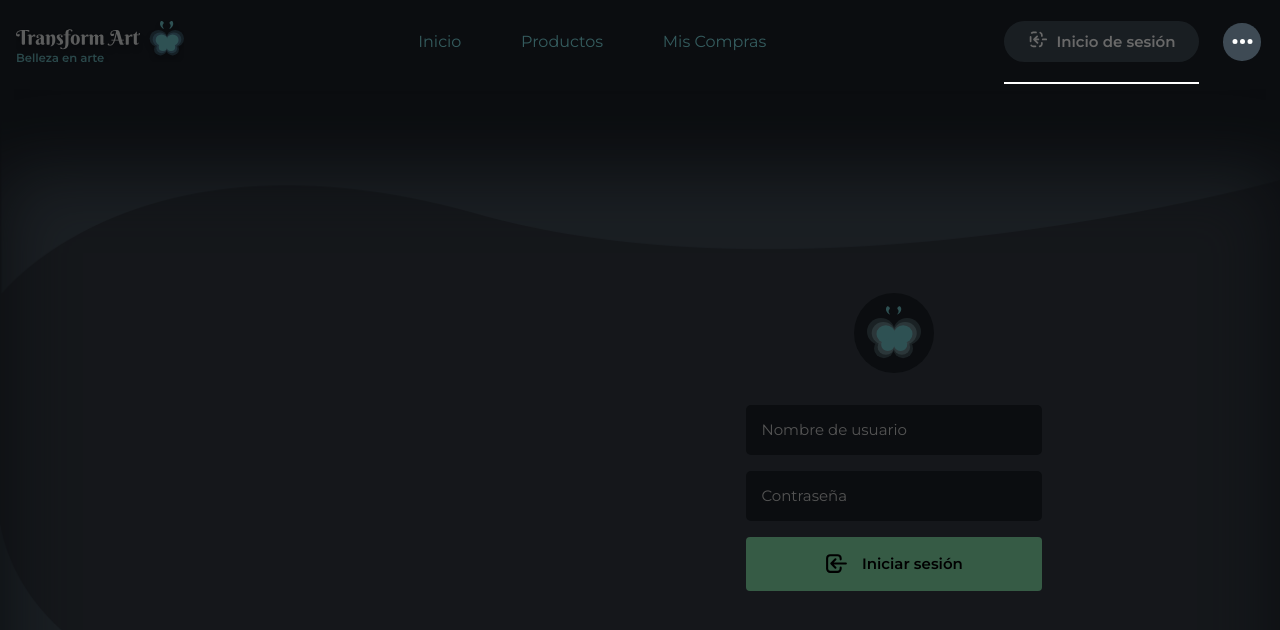
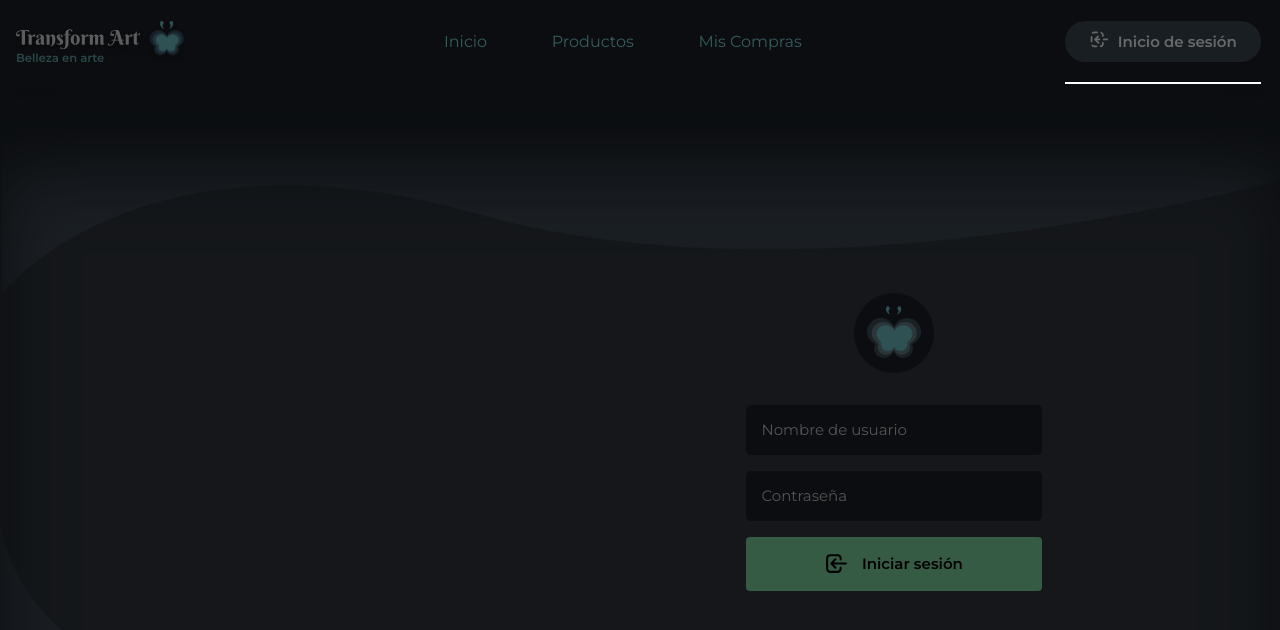
Before and after one commit to dereksamuel/transformart_frontend, a React (Create React App) app: page /login in a window 1280 px wide. Shown: the top 630 px of the page. Built offline with nearby package versions, Linux system fonts and the light colour scheme; no server answers.

Commit message:
done menu

```diff
--- a/src/components/Menu/index.jsx
+++ b/src/components/Menu/index.jsx
@@ -96,7 +96,7 @@ function Menu() {
             </button>
           </Link> : (
             <>
-              { updateArtLink(true) }
+              {/* { updateArtLink(true) } */}
               <button className="ButtonSecondary" onClick={onLogout}>
                 { renderIcon(state.pathsAction["/register"]) }
                 <span>{state.pathsAction["/register"].name}</span>
@@ -106,7 +106,7 @@ function Menu() {
           )
         }
         {
-          isPc && (
+          (isPc && isAuth) && (
             <button onClick={onShowDots} className="Dots button-without-styles">
               <DotsHorizontalIcon />
             </button>
--- a/src/components/media-queries.css
+++ b/src/components/media-queries.css
@@ -95,10 +95,10 @@
 
   .Dots {
     position: relative;
-    width: 28pt;
-    height: 28pt;
+    width: 60px;
+    height: 40px;
     border-radius: 50%;
-    margin-left: 18pt;
+    margin-left: 18px;
     display: flex;
     align-items: center;
     justify-content: center;
--- a/src/pages/UpdateArt/index.jsx
+++ b/src/pages/UpdateArt/index.jsx
@@ -1,4 +1,6 @@
-import React, { useState } from "react";
+import React, { useEffect, useState } from "react";
+import { useSelector } from "react-redux";
+import { useNavigate } from "react-router";
 
 import { UpdateartUI } from "./UpdateArtUI";
 import { ModalRenders } from "../../components/ModalRenders";
@@ -30,7 +32,9 @@ function UpdateArt() {
     instagramUrlProduct: "",
     facebookUrlProduct: ""
   });
+  const navigate = useNavigate();
   const categoriesProductsArray = useCP();
+  const isAuth = useSelector((stateLocal) => stateLocal.authenticate.isAuth);
 
   const onToggleModalCreateCategory = () => {
     setState({
@@ -127,6 +131,14 @@ function UpdateArt() {
     onToggleOverlay?.();
   };
 
+  useEffect(() => {
+    if (!isAuth) {
+      navigate({
+        pathname: "/"
+      });
+    }
+  }, [isAuth]);
+
   const toModalRenders = {
     state,
     categoriesProductsArray,
```
